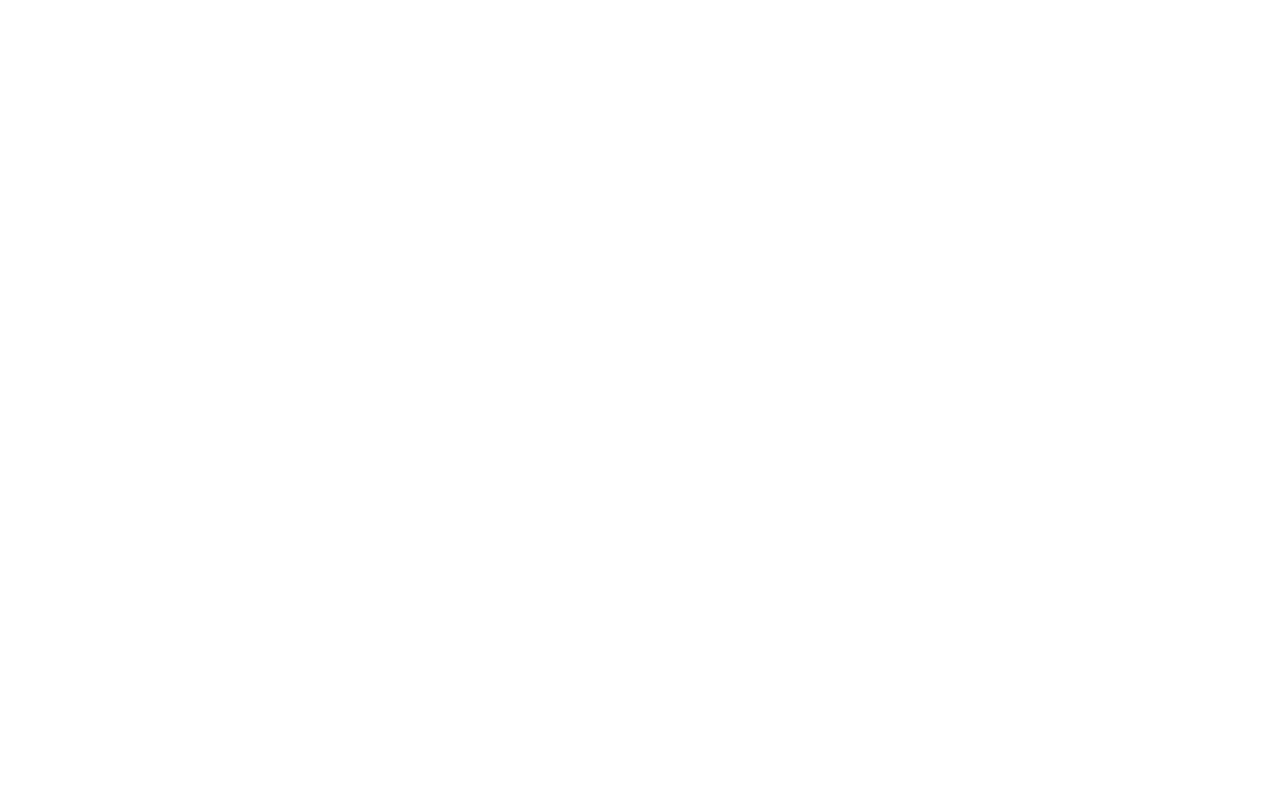
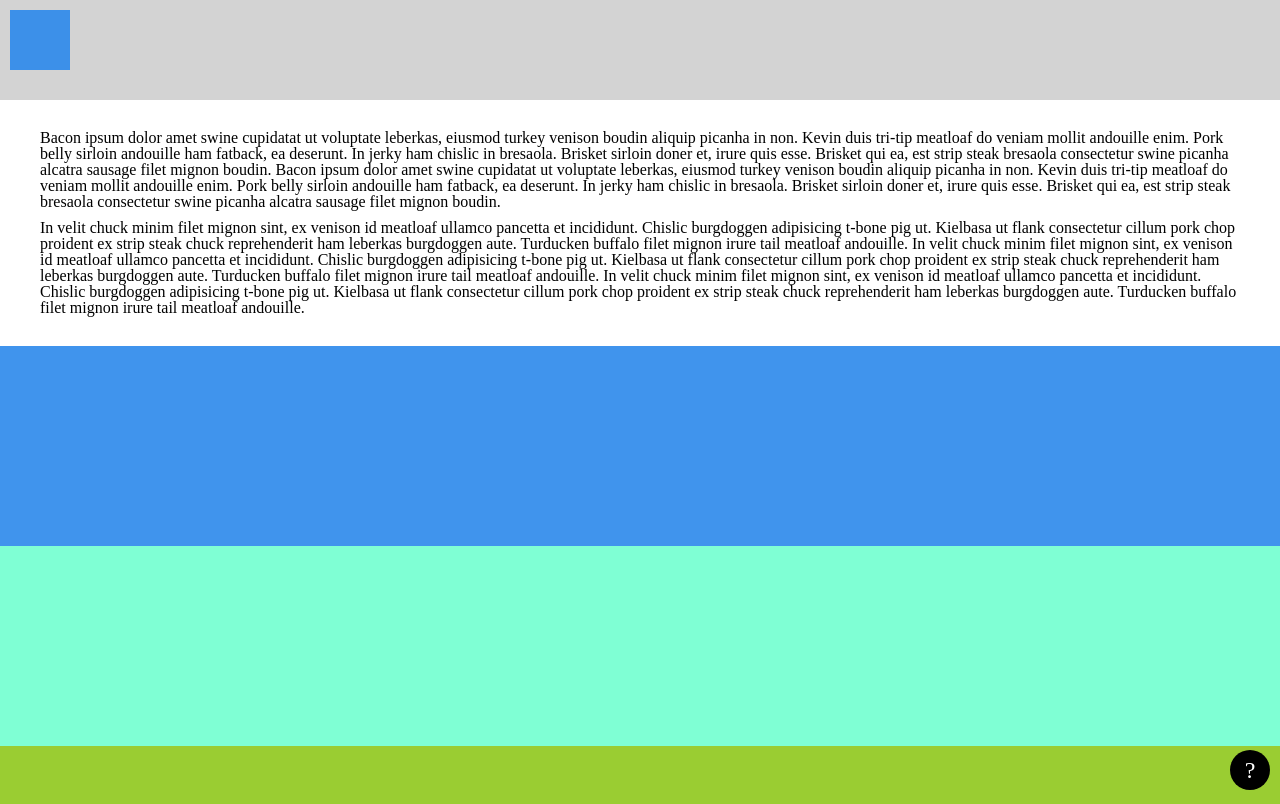
Before and after one commit to serena-7/html-css-2-lab, a plain HTML site: page drill-3/index.html in a window 1280 px wide. Shown: the top 804 px of the page. Drawn offline with Linux system fonts and the light colour scheme.

Commit message:
drill 3 complete

```diff
--- a/drill-3/index.css
+++ b/drill-3/index.css
@@ -0,0 +1,64 @@
+header {
+    background-color: lightgray;
+    padding:10px;
+    height: 10vh;
+}
+
+#icon {
+    background-color: rgba(48, 139, 236, 0.921);
+    height:60px;
+    width:60px;
+}
+
+.paragraph {
+    background-color: white;
+    margin: 30px;
+}
+
+p {
+    margin:10px;
+}
+
+.color-blocks{
+    height: 25vh;
+}
+
+#dark-blue {
+    background-color:rgba(48, 139, 236, 0.921);
+}
+
+#light-blue {
+    background-color: aquamarine;
+}
+
+#green {
+    background-color: yellowgreen;
+}
+
+#yellow-green {
+    background-color: rgba(214, 235, 61, 0.923);
+}
+
+#sticky-icon {
+    display:flex;
+    justify-content: flex-end;
+    position: fixed;
+    right:0px;
+    bottom:0px;
+}
+
+#question {
+    height:40px;
+    width:40px;
+    background-color: black;
+    margin:10px;
+    border-radius:50%;
+    display:flex;
+    align-items: center;
+    justify-content: center;
+}
+
+div > h2{
+    color:white;
+    font-size: x-large;
+}
--- a/drill-3/index.html
+++ b/drill-3/index.html
@@ -1 +1,39 @@
 <!-- be sure to look at the example gif as well -->
+<!DOCTYPE html>
+<html lang="en">
+<head>
+    <meta charset="UTF-8">
+    <meta http-equiv="X-UA-Compatible" content="IE=edge">
+    <meta name="viewport" content="width=device-width, initial-scale=1.0">
+    <link rel="stylesheet" href="./reset.css">
+    <link rel="stylesheet" href="./index.css">
+    <title>Drill 3</title>
+</head>
+<body>
+    <header>
+        <section id="icon"></section>
+    </header>
+
+    <section class="paragraph">
+        <p>
+            Bacon ipsum dolor amet swine cupidatat ut voluptate leberkas, eiusmod turkey venison boudin aliquip picanha in non. Kevin duis tri-tip meatloaf do veniam mollit andouille enim. Pork belly sirloin andouille ham fatback, ea deserunt. In jerky ham chislic in bresaola. Brisket sirloin doner et, irure quis esse. Brisket qui ea, est strip steak bresaola consectetur swine picanha alcatra sausage filet mignon boudin. Bacon ipsum dolor amet swine cupidatat ut voluptate leberkas, eiusmod turkey venison boudin aliquip picanha in non. Kevin duis tri-tip meatloaf do veniam mollit andouille enim. Pork belly sirloin andouille ham fatback, ea deserunt. In jerky ham chislic in bresaola. Brisket sirloin doner et, irure quis esse. Brisket qui ea, est strip steak bresaola consectetur swine picanha alcatra sausage filet mignon boudin.
+        </p>
+
+        <p>
+            In velit chuck minim filet mignon sint, ex venison id meatloaf ullamco pancetta et incididunt. Chislic burgdoggen adipisicing t-bone pig ut. Kielbasa ut flank consectetur cillum pork chop proident ex strip steak chuck reprehenderit ham leberkas burgdoggen aute. Turducken buffalo filet mignon irure tail meatloaf andouille. In velit chuck minim filet mignon sint, ex venison id meatloaf ullamco pancetta et incididunt. Chislic burgdoggen adipisicing t-bone pig ut. Kielbasa ut flank consectetur cillum pork chop proident ex strip steak chuck reprehenderit ham leberkas burgdoggen aute. Turducken buffalo filet mignon irure tail meatloaf andouille. In velit chuck minim filet mignon sint, ex venison id meatloaf ullamco pancetta et incididunt. Chislic burgdoggen adipisicing t-bone pig ut. Kielbasa ut flank consectetur cillum pork chop proident ex strip steak chuck reprehenderit ham leberkas burgdoggen aute. Turducken buffalo filet mignon irure tail meatloaf andouille.
+        </p>
+    </section>
+
+    <div class="color-blocks" id="dark-blue"></div>
+    <div class="color-blocks" id="light-blue"></div>
+    <div class="color-blocks" id="green"></div>
+    <div class="color-blocks" id="yellow-green"></div>
+
+    <div id="sticky-icon">
+        <div id="question">
+            <h2>?</h2>
+        </div>
+    </div>
+
+</body>
+</html>
```
